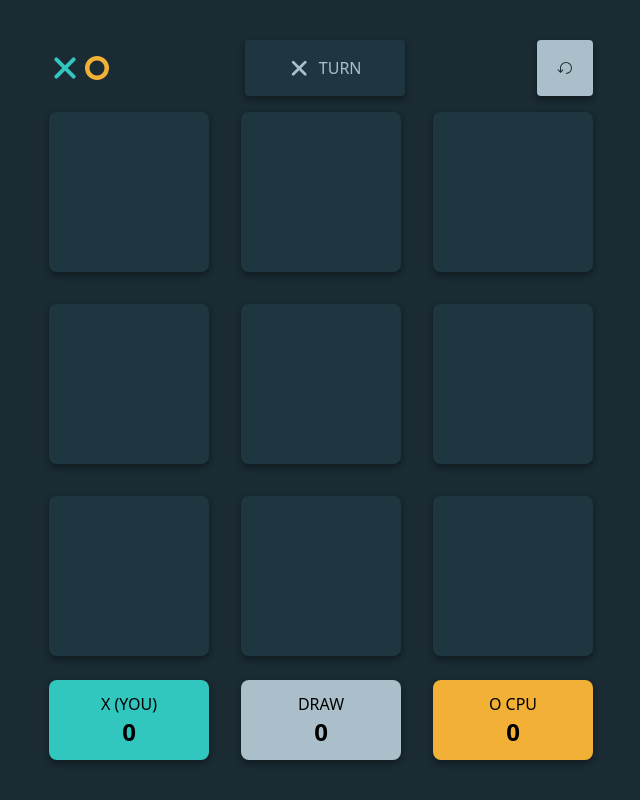
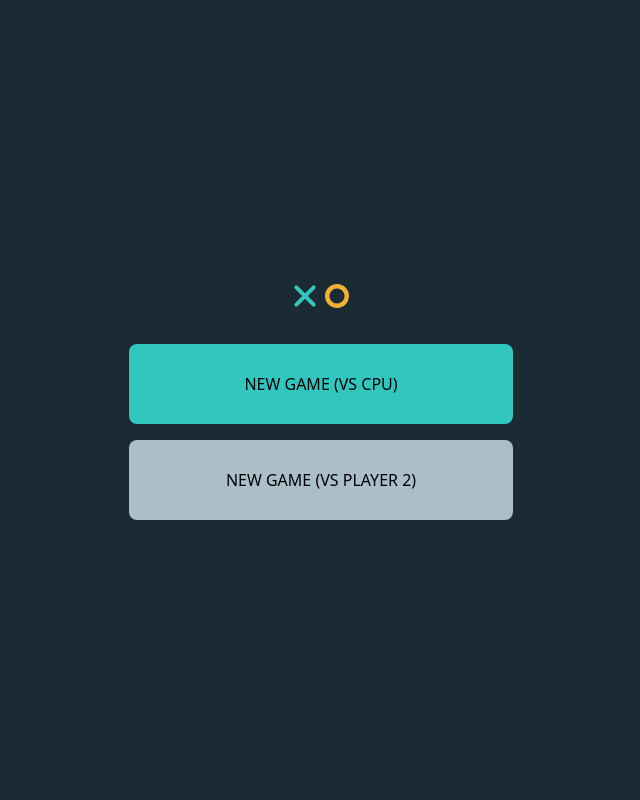
Before and after one commit to alvaromd99/tic-tac-toe, a React (Vite) app: page / in a window 1280 px wide. Shown: the whole page, without its empty margins (319-959 px from the left). Built offline with nearby package versions, Linux system fonts and the light colour scheme.

Commit message:
make a game mode selector

```diff
--- a/src/App.jsx
+++ b/src/App.jsx
@@ -1,19 +1,20 @@
 import './App.css'
-import Header from './components/header/Header'
-import Board from './components/board/Board'
-import Footer from './components/footer/Footer'
-import { UseBoard } from './hooks/UseBoard'
+import { useState } from 'react'
+import { GameSelector } from './components/selector/GameSelector'
+import { PlayerMode } from './components/gameModes/PlayerMode'
 
 function App() {
-	const { turn, board, updateBoard, results, resetGame } = UseBoard()
+	const [gameMode, setGameMode] = useState(null)
+
+	const changeGameMode = (mode) => {
+		setGameMode(mode)
+	}
 
 	return (
 		<div className='bg-darkBlue min-h-screen flex items-center justify-center'>
-			<div className='flex flex-col gap-4'>
-				<Header turn={turn} resetGame={resetGame} />
-				<Board board={board} updateBoard={updateBoard} />
-				<Footer results={results} />
-			</div>
+			{gameMode === null && <GameSelector changeGameMode={changeGameMode} />}
+			{gameMode === 'player' && <PlayerMode />}
+			{gameMode === 'cpu' && <h1>CPU MODE</h1>}
 		</div>
 	)
 }
--- /dev/null
+++ b/src/components/gameModes/PlayerMode.jsx
@@ -0,0 +1,16 @@
+import Header from '../header/Header'
+import Board from '../board/Board'
+import Footer from '../footer/Footer'
+import { UseBoard } from '../../hooks/UseBoard'
+
+export const PlayerMode = () => {
+	const { turn, board, updateBoard, results, resetGame } = UseBoard()
+
+	return (
+		<div className='flex flex-col gap-4'>
+			<Header turn={turn} resetGame={resetGame} />
+			<Board board={board} updateBoard={updateBoard} />
+			<Footer results={results} />
+		</div>
+	)
+}
--- a/src/components/header/Header.jsx
+++ b/src/components/header/Header.jsx
@@ -1,14 +1,12 @@
 import IconX from '../../icons/IconX'
 import IconO from '../../icons/IconO'
 import IconReset from '../../icons/IconReset'
+import { DisplayIcons } from '../../icons/DisplayIcons'
 
 export default function Header({ turn, resetGame }) {
 	return (
 		<div className='flex items-center justify-between'>
-			<div className='flex items-center'>
-				<IconX width='2em' height='2em' color='#31c6be' />
-				<IconO width='2em' height='1.5em' color='#f2b136' />
-			</div>
+			<DisplayIcons />
 			<div className='w-40 h-14 bg-squareColor text-gray rounded flex items-center justify-center gap-2 shadow-2'>
 				{turn === 'x' && <IconX width='1.4em' height='1.4em' color='#aabfca' />}
 				{turn === 'o' && <IconO width='1.4em' height='1em' color='#aabfca' />}
--- /dev/null
+++ b/src/components/selector/BtnSelector.jsx
@@ -0,0 +1,16 @@
+export const BtnSelector = ({ index, mode, changeGameMode }) => {
+	const resultNames = ['(VS CPU)', '(VS PLAYER 2)']
+	const resultName = resultNames[index] || ''
+
+	const classNames = ['bg-primary', 'bg-gray', 'bg-secondary']
+	const className = classNames[index] || ''
+
+	console.log(mode)
+	return (
+		<button
+			className={`${className} w-96 h-20 rounded-lg`}
+			onClick={() => changeGameMode(mode)}>
+			{`NEW GAME ${resultName}`}
+		</button>
+	)
+}
--- /dev/null
+++ b/src/components/selector/GameSelector.jsx
@@ -0,0 +1,21 @@
+import { DisplayIcons } from '../../icons/DisplayIcons'
+import { BtnSelector } from './BtnSelector'
+import { gameModes } from '../../constants/constants'
+
+export const GameSelector = ({ changeGameMode }) => {
+	return (
+		<div className=' flex flex-col items-center justify-center gap-8'>
+			<DisplayIcons />
+			<div className='flex flex-col items-center justify-center gap-4'>
+				{Object.keys(gameModes).map((mode, index) => (
+					<BtnSelector
+						key={index}
+						index={index}
+						mode={gameModes[mode]}
+						changeGameMode={changeGameMode}
+					/>
+				))}
+			</div>
+		</div>
+	)
+}
--- /dev/null
+++ b/src/components/selector/MarkSelector.jsx
@@ -0,0 +1,3 @@
+export const MarkSelector = () => {
+	return <div>MarkSelector</div>
+}
--- a/src/constants/constants.js
+++ b/src/constants/constants.js
@@ -21,3 +21,8 @@ export const winPatterns = [
 ]
 
 export const initialState = Array(9).fill(null)
+
+export const gameModes = {
+	1: 'cpu',
+	2: 'player',
+}
--- /dev/null
+++ b/src/icons/DisplayIcons.jsx
@@ -0,0 +1,11 @@
+import IconX from './IconX'
+import IconO from './IconO'
+
+export const DisplayIcons = () => {
+	return (
+		<div className='flex items-center'>
+			<IconX width='2em' height='2em' color='#31c6be' />
+			<IconO width='2em' height='1.5em' color='#f2b136' />
+		</div>
+	)
+}
```
